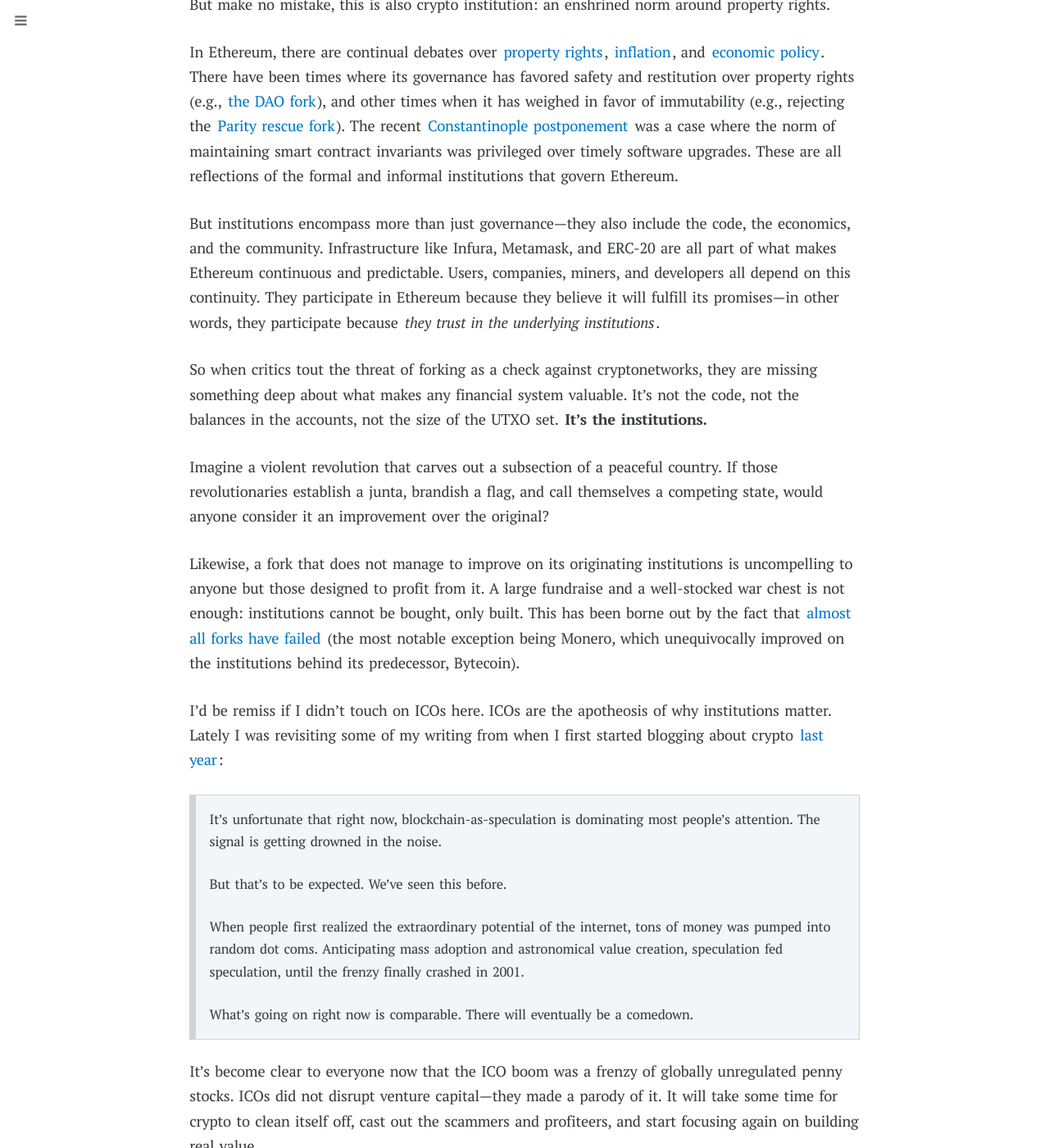
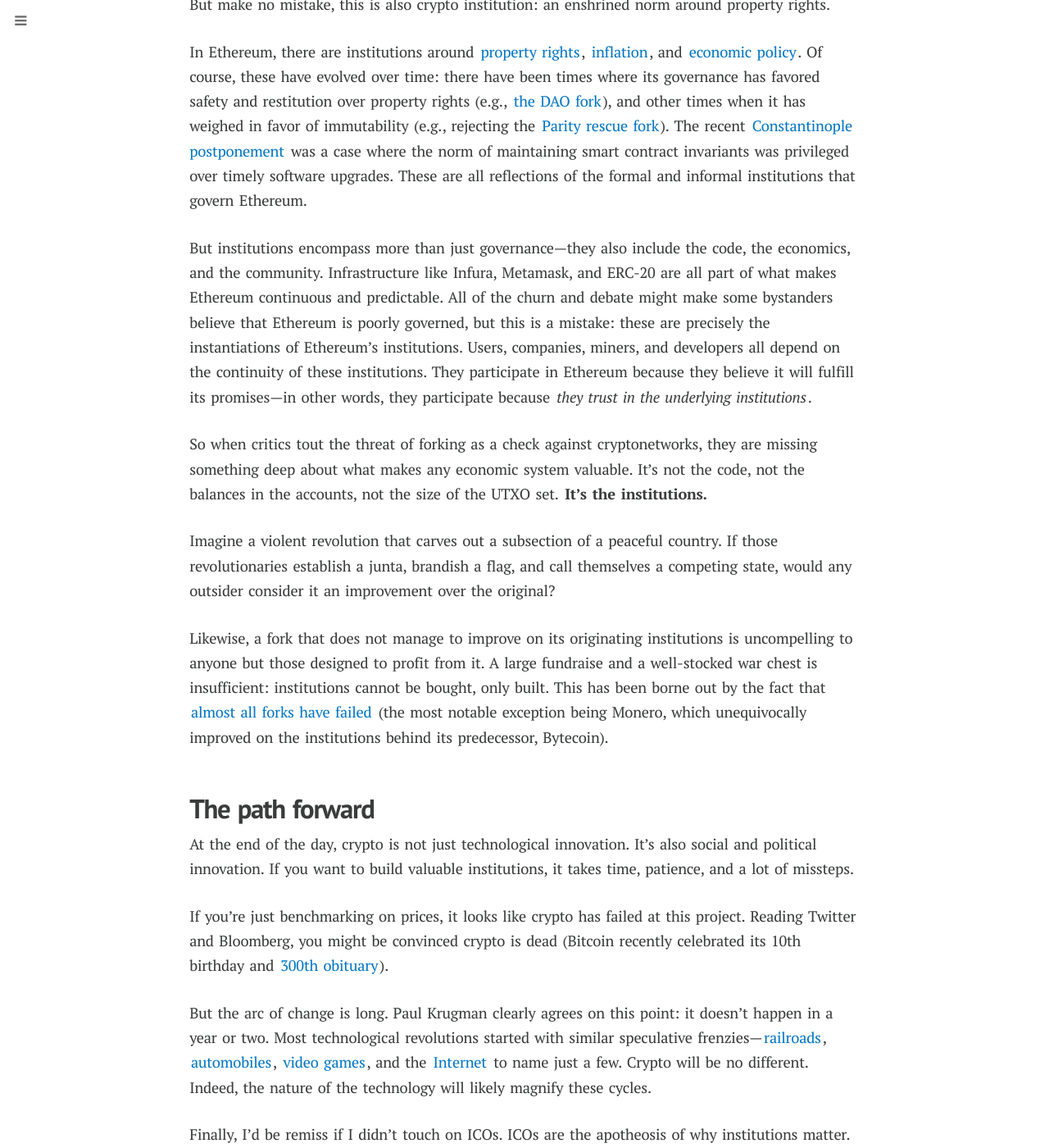
Before and after one commit to Ismenama5s/haseeb-qureshi.github.io, a Jekyll site: the page built from _posts/2019-01-28-crypto-is-all-about-building-institutions.md, in a window 1280 px wide and 1400 px high, scrolled down 3285 px. Shown: the whole window at 82% size. Built offline with Jekyll 4.4.1, drawn with Linux system fonts in a browser that asks for light colours; nearby versions of some CDN libraries; some web fonts are replaced; comment, search, counter and statistics services are not loaded; some of the changed text lies outside the part shown.

Commit message:
Update talks, update blerg post

```diff
--- a/_pages/talks.md
+++ b/_pages/talks.md
@@ -2,6 +2,9 @@
 title: Talks
 image: rails-conf.jpg
 ---
+
+<div class="ui embed" data-url="https://www.youtube.com/embed/H1TOfnvbiZ0"></div>
+<div class="caption">AMA with Haseeb Qureshi on Stablecoins and Cryptocurrencies (TruStory)</div>
 
 <div class="ui embed" data-url="https://www.youtube.com/embed/svD6cCv-Nes"></div>
 <div class="caption">Stablecoins: an Overview (Stanford Bitcoin Club)</div>
@@ -36,10 +39,8 @@
 ##### From [Developer On Fire](http://developeronfire.com/)
 * [Developer on Fire&mdash;Virtue and Hustle with Haseeb Qureshi](http://developeronfire.com/podcast/episode-140-haseeb-qureshi-virtue-and-hustle)
 
-##### From [Venture Stories](https://www.villageglobal.vc/podcast/)
-* [Crypto Stories: A Primer on Stablecoins with Haseeb Qureshi and Myles Snider](https://www.stitcher.com/podcast/village-global/venture-stories/e/55999312)
-* [Crypto Stories: A Primer on Consensus Protocols with Aparna Krishnan and Haseeb Qureshi](https://www.stitcher.com/podcast/village-global/venture-stories/e/56032411)
-* [Crypto Stories: Solving The Blockchain Interoperability Problem with Sunny Aggarwal and Haseeb Qureshi](https://www.stitcher.com/podcast/village-global/venture-stories/e/56833624)
+##### From [Hidden Forces](https://hiddenforces.io)
+* [ETC 51% Attack and what it means for Proof of Work and Crypto Exchanges](https://www.hiddenforces.io/podcast/show/haseeb-qureshi-etc-attack-proof-of-work)
 
 #### From [Breaking Into Startups](https://soundcloud.com/breakingintostartups/)
 * [Haseeb Qureshi&mdash;Professional Poker Player turned Software Engineer](https://soundcloud.com/breakingintostartups/haseeb-qureshi)
@@ -52,3 +53,8 @@
 * [Convergence with Haseeb Qureshi](https://softwareengineeringdaily.com/2017/02/24/convergence-with-haseeb-qureshi/)
 * [Debugging Stories with Haseeb Qureshi](https://softwareengineeringdaily.com/2016/11/19/debugging-stories-with-haseeb-qureshi/)
 * [Topic Roundtable with Haseeb Qureshi and Practical Dev’s Ben Halpern](https://softwareengineeringdaily.com/2016/10/21/topic-roundtable-with-haseeb-qureshi-and-practical-devs-ben-halpern/)
+
+##### From [Venture Stories](https://www.villageglobal.vc/podcast/)
+* [Crypto Stories: A Primer on Stablecoins with Haseeb Qureshi and Myles Snider](https://www.stitcher.com/podcast/village-global/venture-stories/e/55999312)
+* [Crypto Stories: A Primer on Consensus Protocols with Aparna Krishnan and Haseeb Qureshi](https://www.stitcher.com/podcast/village-global/venture-stories/e/56032411)
+* [Crypto Stories: Solving The Blockchain Interoperability Problem with Sunny Aggarwal and Haseeb Qureshi](https://www.stitcher.com/podcast/village-global/venture-stories/e/56833624)
--- a/_posts/2019-01-28-crypto-is-all-about-building-institutions.md
+++ b/_posts/2019-01-28-crypto-is-all-about-building-institutions.md
@@ -62,17 +62,25 @@
 
 But make no mistake, this is also crypto institution: an enshrined norm around property rights.
 
-In Ethereum, there are continual debates over [property rights](https://eips.ethereum.org/EIPS/eip-867), [inflation](https://github.com/ethereum/EIPs/blob/master/EIPS/eip-1234.md), and [economic policy](https://ethresear.ch/t/common-classes-of-contracts-and-how-they-would-handle-ongoing-storage-maintenance-fees-rent/4441). There have been times where its governance has favored safety and restitution over property rights (e.g., [the DAO fork](https://www.coindesk.com/ethereum-executes-blockchain-hard-fork-return-dao-investor-funds)), and other times when it has weighed in favor of immutability (e.g., rejecting the [Parity rescue fork](https://www.parity.io/on-classes-of-stuck-ether-and-potential-solutions/)). The recent [Constantinople postponement](https://blog.ethereum.org/2019/01/15/security-alert-ethereum-constantinople-postponement/) was a case where the norm of maintaining smart contract invariants was privileged over timely software upgrades. These are all reflections of the formal and informal institutions that govern Ethereum.
+In Ethereum, there are institutions around [property rights](https://eips.ethereum.org/EIPS/eip-867), [inflation](https://github.com/ethereum/EIPs/blob/master/EIPS/eip-1234.md), and [economic policy](https://ethresear.ch/t/common-classes-of-contracts-and-how-they-would-handle-ongoing-storage-maintenance-fees-rent/4441). Of course, these have evolved over time: there have been times where its governance has favored safety and restitution over property rights (e.g., [the DAO fork](https://www.coindesk.com/ethereum-executes-blockchain-hard-fork-return-dao-investor-funds)), and other times when it has weighed in favor of immutability (e.g., rejecting the [Parity rescue fork](https://www.parity.io/on-classes-of-stuck-ether-and-potential-solutions/)). The recent [Constantinople postponement](https://blog.ethereum.org/2019/01/15/security-alert-ethereum-constantinople-postponement/) was a case where the norm of maintaining smart contract invariants was privileged over timely software upgrades. These are all reflections of the formal and informal institutions that govern Ethereum.
 
-But institutions encompass more than just governance—they also include the code, the economics, and the community. Infrastructure like Infura, Metamask, and ERC-20 are all part of what makes Ethereum continuous and predictable. Users, companies, miners, and developers all depend on this continuity. They participate in Ethereum because they believe it will fulfill its promises—in other words, they participate because *they trust in the underlying institutions*.
+But institutions encompass more than just governance—they also include the code, the economics, and the community. Infrastructure like Infura, Metamask, and ERC-20 are all part of what makes Ethereum continuous and predictable. All of the churn and debate might make some bystanders believe that Ethereum is poorly governed, but this is a mistake: these are precisely the instantiations of Ethereum's institutions. Users, companies, miners, and developers all depend on the continuity of these institutions. They participate in Ethereum because they believe it will fulfill its promises—in other words, they participate because *they trust in the underlying institutions*.
 
-So when critics tout the threat of forking as a check against cryptonetworks, they are missing something deep about what makes any financial system valuable. It's not the code, not the balances in the accounts, not the size of the UTXO set. **It's the institutions.**
+So when critics tout the threat of forking as a check against cryptonetworks, they are missing something deep about what makes any economic system valuable. It's not the code, not the balances in the accounts, not the size of the UTXO set. **It's the institutions.**
 
-Imagine a violent revolution that carves out a subsection of a peaceful country. If those revolutionaries establish a junta, brandish a flag, and call themselves a competing state, would anyone consider it an improvement over the original?
+Imagine a violent revolution that carves out a subsection of a peaceful country. If those revolutionaries establish a junta, brandish a flag, and call themselves a competing state, would any outsider consider it an improvement over the original?
 
-Likewise, a fork that does not manage to improve on its originating institutions is uncompelling to anyone but those designed to profit from it. A large fundraise and a well-stocked war chest is not enough: institutions cannot be bought, only built. This has been borne out by the fact that [almost all forks have failed](https://www.placeholder.vc/blog/2018/9/17/a-brief-study-of-cryptonetwork-forks) (the most notable exception being Monero, which unequivocally improved on the institutions behind its predecessor, Bytecoin).
+Likewise, a fork that does not manage to improve on its originating institutions is uncompelling to anyone but those designed to profit from it. A large fundraise and a well-stocked war chest is insufficient: institutions cannot be bought, only built. This has been borne out by the fact that [almost all forks have failed](https://www.placeholder.vc/blog/2018/9/17/a-brief-study-of-cryptonetwork-forks) (the most notable exception being Monero, which unequivocally improved on the institutions behind its predecessor, Bytecoin).
 
-I'd be remiss if I didn't touch on ICOs here. ICOs are the apotheosis of why institutions matter. Lately I was revisiting some of my writing from when I first started blogging about crypto [last year](https://medium.freecodecamp.org/blockchain-is-our-first-22nd-century-technology-d4ad45fca2ce):
+## The path forward
+
+At the end of the day, crypto is not just technological innovation. It's also social and political innovation. If you want to build valuable institutions, it takes time, patience, and a lot of missteps.
+
+If you're just benchmarking on prices, it looks like crypto has failed at this project. Reading Twitter and Bloomberg, you might be convinced crypto is dead (Bitcoin recently celebrated its 10th birthday and [300th obituary](https://99bitcoins.com/bitcoinobituaries/)).
+
+But the arc of change is long. Paul Krugman clearly agrees on this point: it doesn't happen in a year or two. Most technological revolutions started with similar speculative frenzies—[railroads](https://en.wikipedia.org/wiki/Railway_Mania), [automobiles](https://en.wikipedia.org/wiki/List_of_defunct_automobile_manufacturers_of_the_United_States), [video games](https://en.wikipedia.org/wiki/Video_game_crash_of_1983), and the [Internet](https://en.wikipedia.org/wiki/Dot-com_bubble) to name just a few. Crypto will be no different. Indeed, the nature of the technology will likely magnify these cycles.
+
+Finally, I'd be remiss if I didn't touch on ICOs. ICOs are the apotheosis of why institutions matter. Lately I was revisiting [some of my writing](https://medium.freecodecamp.org/blockchain-is-our-first-22nd-century-technology-d4ad45fca2ce) from when I first started blogging about crypto last year:
 
 >It’s unfortunate that right now, blockchain-as-speculation is dominating most people’s attention. The signal is getting drowned in the noise.
 >
@@ -88,16 +96,6 @@
 
 **This is the only way to win people over in the end.** Not by shouting at them that they're not decentralized enough, but by *showing them that your institutions are a compelling alternative to their own.*
 
-## The path forward
-
-At the end of the day, crypto is not just technological innovation. It's also social and political innovation. If you want to build valuable institutions, it takes time, patience, and a lot of missteps.
-
-If you're just benchmarking on prices, it might look like crypto has failed at its project. Reading Twitter and Bloomberg, you might be convinced crypto is dead (it recently celebrated its [300th obituary](https://99bitcoins.com/bitcoinobituaries/)).
-
-The arc of change is long. Paul Krugman clearly agrees on this point: it doesn't happen in a year or two. Most technological revolutions started with similar speculative frenzies—[railroads](https://en.wikipedia.org/wiki/Railway_Mania), [automobiles](https://en.wikipedia.org/wiki/List_of_defunct_automobile_manufacturers_of_the_United_States), [video games](https://en.wikipedia.org/wiki/Video_game_crash_of_1983), and the [Internet](https://en.wikipedia.org/wiki/Dot-com_bubble) to name just a few. Crypto will be no different. Indeed, the nature of the technology will likely magnify these cycles.
-
-This is okay. Expect this. The ICO bubble of 2017 won't be the last bubble in crypto, nor will it be the last time crypto is pronounced a failed project.
-
 I'll end on something I wrote in that blog post a year ago:
 
 > But when the dust is cleared, like after the dot com crash, those who were serious - the Microsofts, the Amazons, the Googles - will have to come in and do the graceless work of building the future.
```
